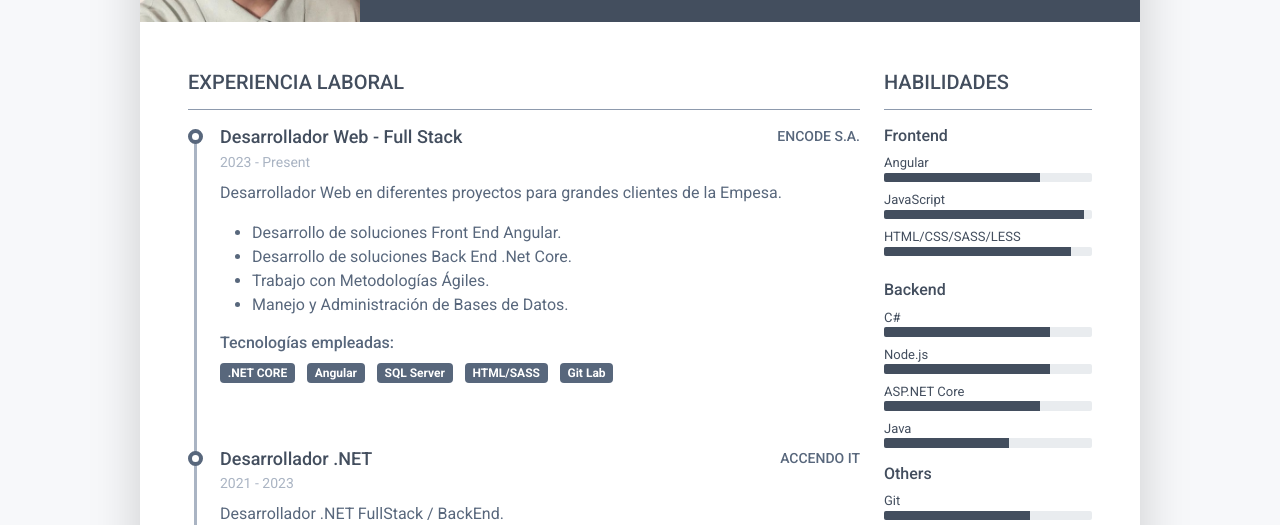
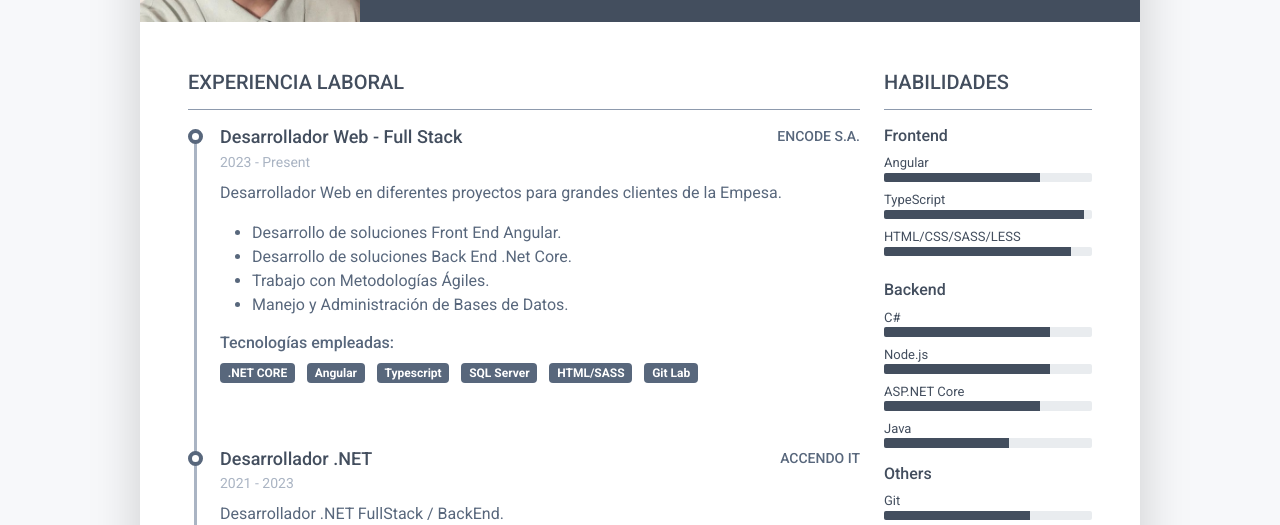
Before and after one commit to ponzi-miranda/GonzaloMirandaCV, a plain HTML site: page index.html in a window 1280 px wide. Shown: the part 228-753 px from the top of the page. Drawn offline with Linux system fonts and the light colour scheme.

Commit message:
typescript

```diff
--- a/index.html
+++ b/index.html
@@ -83,6 +83,7 @@
 											<ul class="list-inline">
 												<li class="list-inline-item"><span class="badge bg-secondary badge-pill">.NET CORE</span></li>
 												<li class="list-inline-item"><span class="badge bg-secondary badge-pill">Angular</span></li>
+												<li class="list-inline-item"><span class="badge bg-secondary badge-pill">Typescript</span></li>
 												<li class="list-inline-item"><span class="badge bg-secondary badge-pill">SQL Server</span></li>
 												<li class="list-inline-item"><span class="badge bg-secondary badge-pill">HTML/SASS</span></li>
 												<li class="list-inline-item"><span class="badge bg-secondary badge-pill">Git Lab</span></li>
@@ -227,7 +228,7 @@
 								        </li>
 
 								        <li class="mb-2">
-								            <div class="resume-skill-name">JavaScript</div>
+								            <div class="resume-skill-name">TypeScript</div>
 									        <div class="progress resume-progress">
 											    <div class="progress-bar theme-progress-bar-dark" role="progressbar" style="width: 96%" aria-valuenow="25" aria-valuemin="0" aria-valuemax="100"></div>
 											</div>
```
